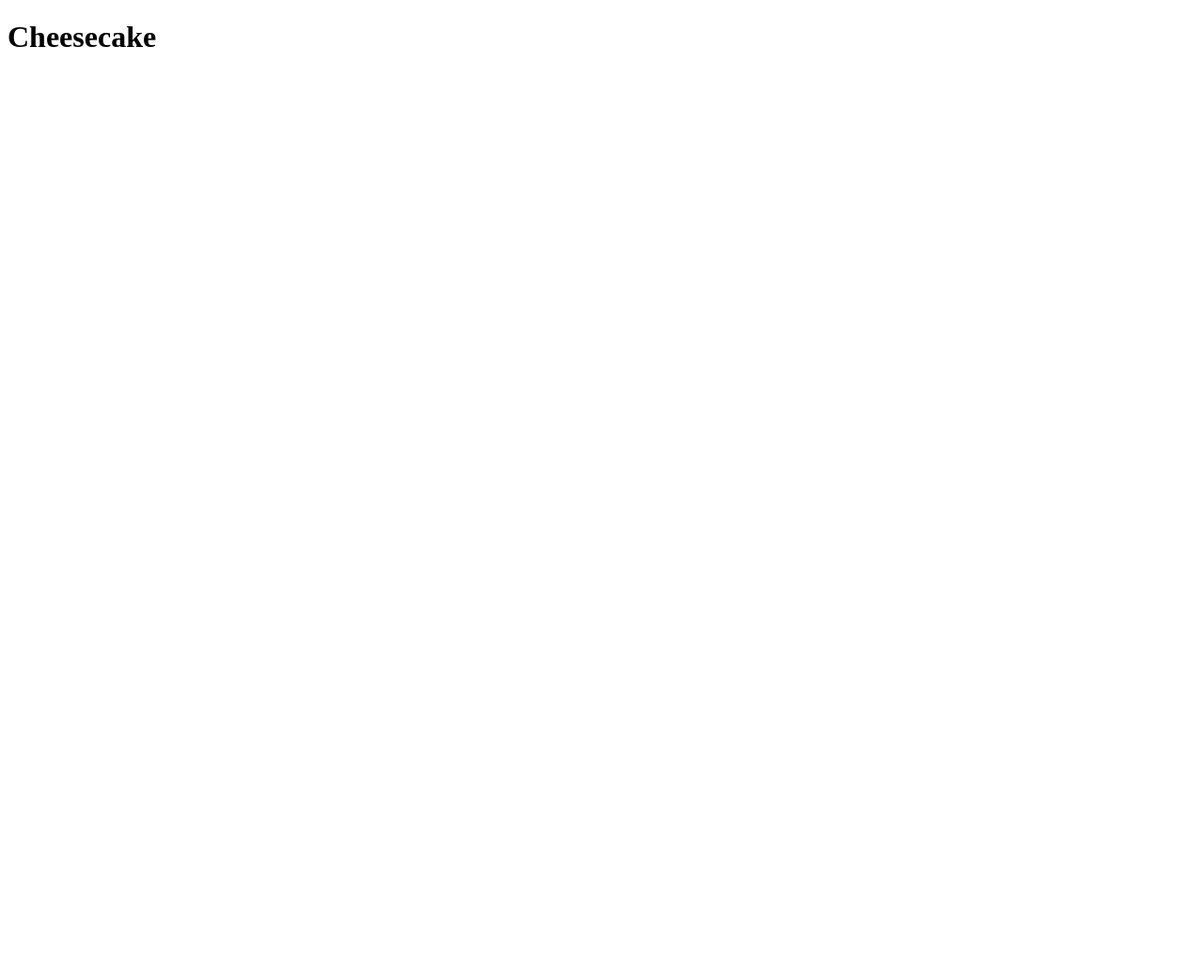
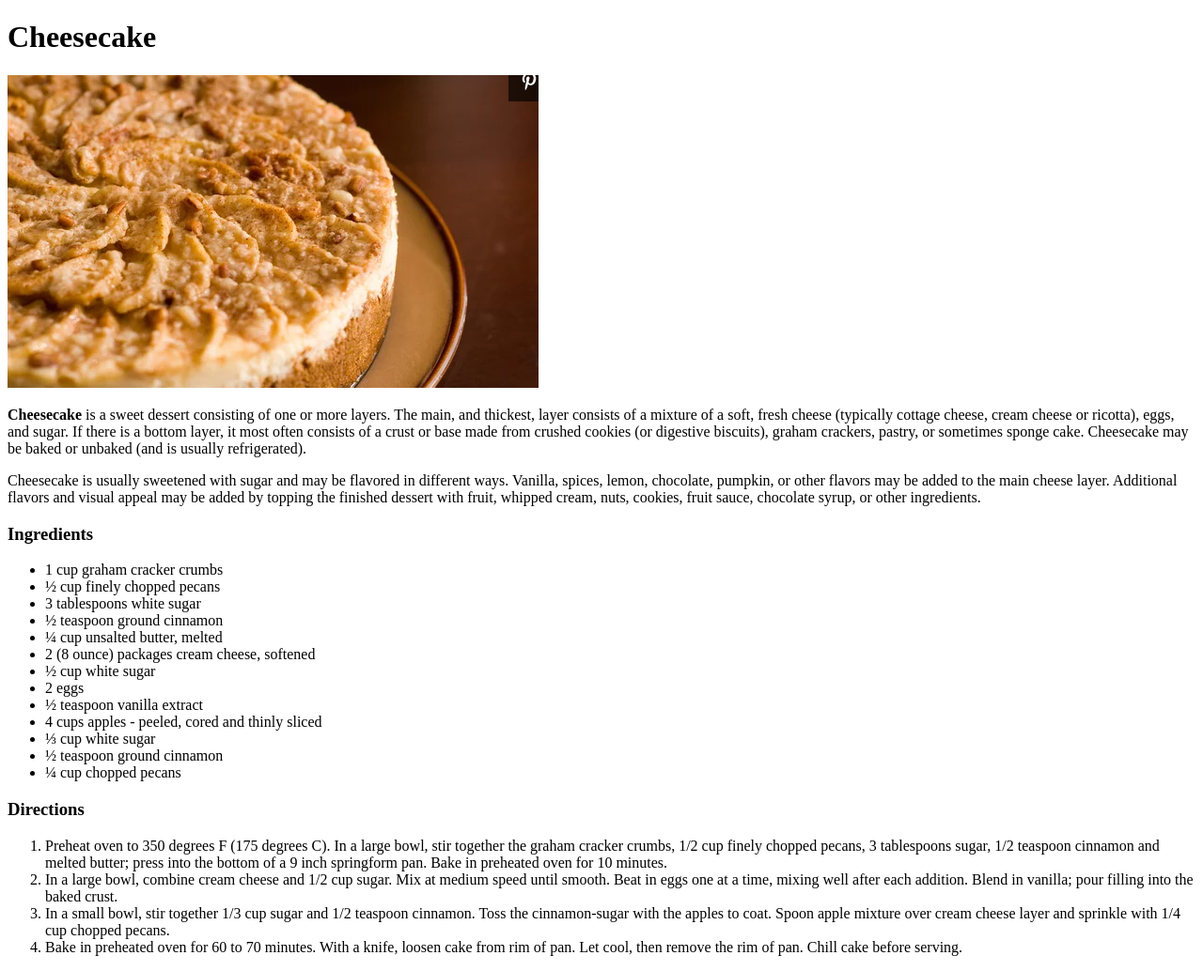
Before and after one commit to Gaukhar008/odin-recipes, a plain HTML site: page recipes/cheesecake.html in a window 1280 px wide. Shown: the whole page at 94% size. Before the commit the page ends 800 px from the top, so only its background shows below. Drawn offline with Linux system fonts and the light colour scheme.

Commit message:
add a picture and text to cheesecake.html

```diff
--- a/recipes/cheesecake.html
+++ b/recipes/cheesecake.html
@@ -7,7 +7,51 @@
 </head>
 
 <body>
-<h1>Cheesecake</h1>
+    <h1>Cheesecake</h1>
+    <img src="cheesecake.png" alt="Picture of cheesecake">
+    <p><strong>Cheesecake</strong> is a sweet dessert consisting of one or more layers. The main, and thickest,
+        layer consists of a mixture of a soft, fresh cheese (typically cottage cheese, cream
+        cheese or ricotta), eggs, and sugar. If there is a bottom layer, it most often consists of
+        a crust or base made from crushed cookies (or digestive biscuits), graham crackers, pastry,
+        or sometimes sponge cake. Cheesecake may be baked or unbaked (and is usually refrigerated). </p>
+    <p>Cheesecake is usually sweetened with sugar and may be flavored in different ways. Vanilla,
+        spices, lemon, chocolate, pumpkin, or other flavors may be added to the main cheese layer.
+        Additional flavors and visual appeal may be added by topping the finished dessert with fruit,
+         whipped cream, nuts, cookies, fruit sauce, chocolate syrup, or other ingredients.</p>
+
+    <h3>Ingredients</h3>
+    <ul>
+        <li>1 cup graham cracker crumbs </li>
+        <li>½ cup finely chopped pecans </li>
+        <li>3 tablespoons white sugar </li>
+        <li>½ teaspoon ground cinnamon </li>
+        <li>¼ cup unsalted butter, melted </li>
+        <li>2 (8 ounce) packages cream cheese, softened </li>
+        <li>½ cup white sugar </li>
+        <li>2 eggs</li>
+        <li>½ teaspoon vanilla extract </li>
+        <li>4 cups apples - peeled, cored and thinly sliced</li>
+        <li>⅓ cup white sugar </li>
+        <li>½ teaspoon ground cinnamon </li>
+        <li>¼ cup chopped pecans </li>
+    </ul>
+    <h3>Directions</h3>
+    <ol>
+        <li>Preheat oven to 350 degrees F (175 degrees C). In a large bowl, stir together the graham
+            cracker crumbs, 1/2 cup finely chopped pecans, 3 tablespoons sugar, 1/2 teaspoon cinnamon
+             and melted butter; press into the bottom of a 9 inch springform pan. Bake in preheated
+             oven for 10 minutes.</li>
+        <li>In a large bowl, combine cream cheese and 1/2 cup sugar. Mix at medium speed until smooth.
+            Beat in eggs one at a time, mixing well after each addition. Blend in vanilla; pour filling
+            into the baked crust.</li>
+        <li>In a small bowl, stir together 1/3 cup sugar and 1/2 teaspoon cinnamon. Toss the
+             cinnamon-sugar with the apples to coat. Spoon apple mixture over cream cheese layer
+              and sprinkle with 1/4 cup chopped pecans.</li>
+        <li>Bake in preheated oven for 60 to 70 minutes. With a knife, loosen cake from rim of pan.
+             Let cool, then remove the rim of pan. Chill cake before serving.</li>
+    </ol>
+
+
 
 </body>
 
```
Also changed, not shown: recipes/cheesecake.png (added).
